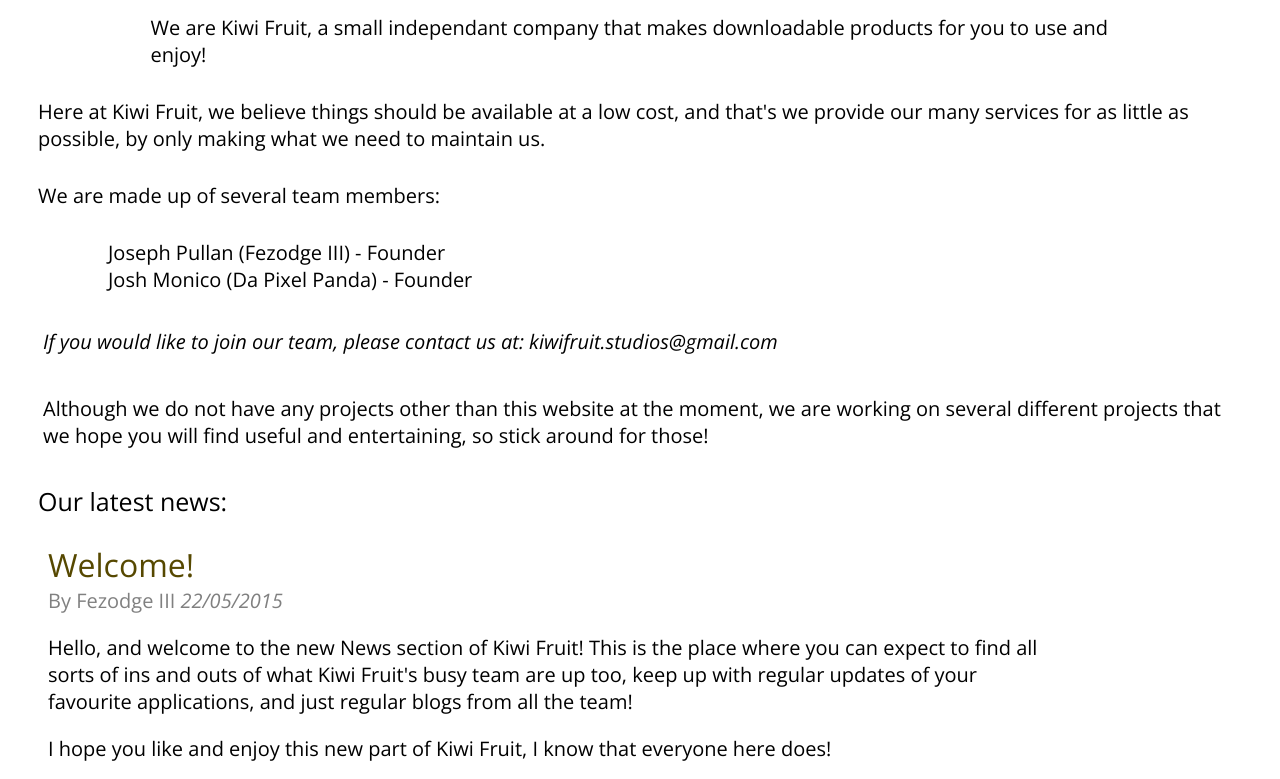
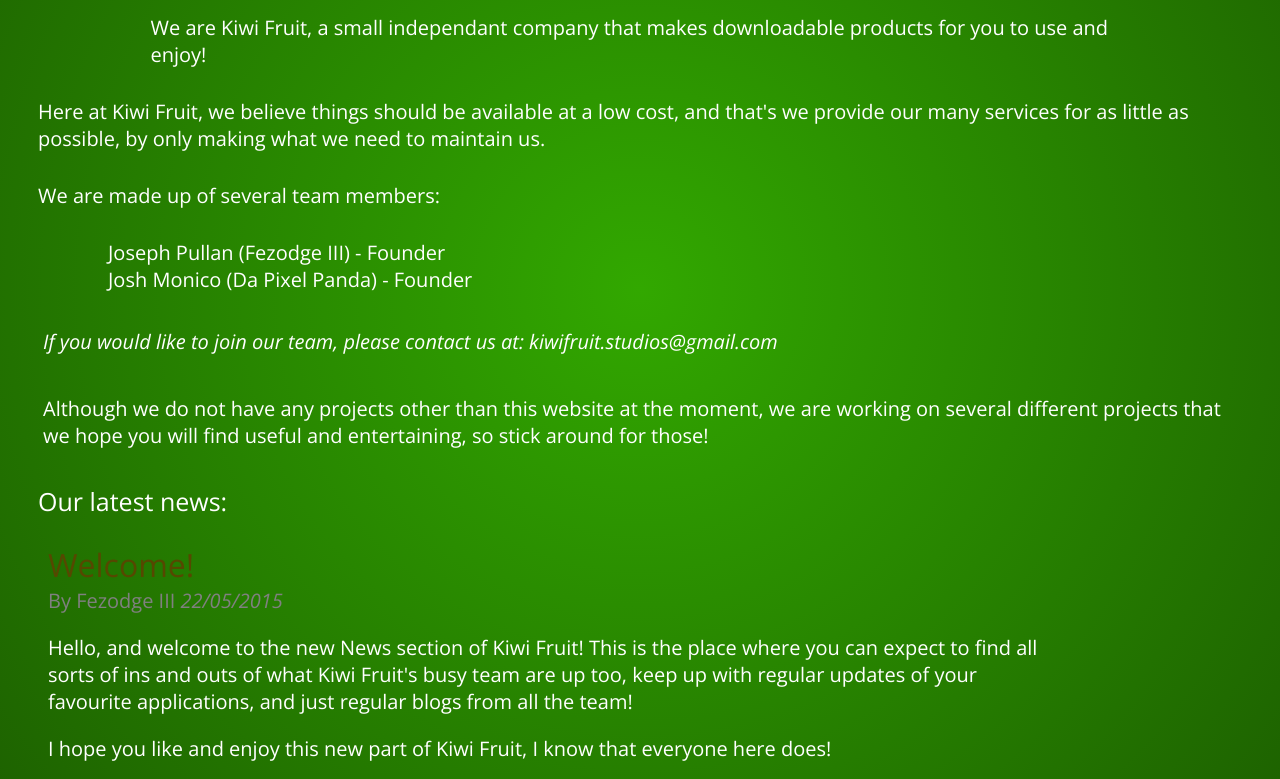
Before and after one commit to Kiwi-Fruit/Kiwi-Fruit.github.io, a plain HTML site: page index.html in a window 1280 px wide. Shown: the part 242-1021 px from the top of the page. Drawn offline with nearby package versions, Linux system fonts and the light colour scheme.

Commit message:
Added Background
I added a background gradient image to all of the pages to give the
website a more unique feel and appearance. I also changed the text the
white, to match.

```diff
--- a/stylesheet.css
+++ b/stylesheet.css
@@ -17,6 +17,17 @@
 *::-webkit-selection {
 	color: #fff;
 	background-color: #7F6A00;
+}
+
+body {
+	background-image: -ms-radial-gradient(center, circle closest-corner, #32A800 0%, #1D6100 100%);
+	background-image: -moz-radial-gradient(center, circle closest-corner, #32A800 0%, #1D6100 100%);
+	background-image: -o-radial-gradient(center, circle closest-corner, #32A800 0%, #1D6100 100%);
+	background-image: -webkit-gradient(radial, center center, 0, center center, 506, color-stop(0, #32A800), color-stop(1, #1D6100));
+	background-image: -webkit-radial-gradient(center, circle closest-corner, #32A800 0%, #1D6100 100%);
+	background-image: radial-gradient(circle closest-corner at center, #32A800 0%, #1D6100 100%);
+
+	color: #fff;
 }
 
 a {
```
